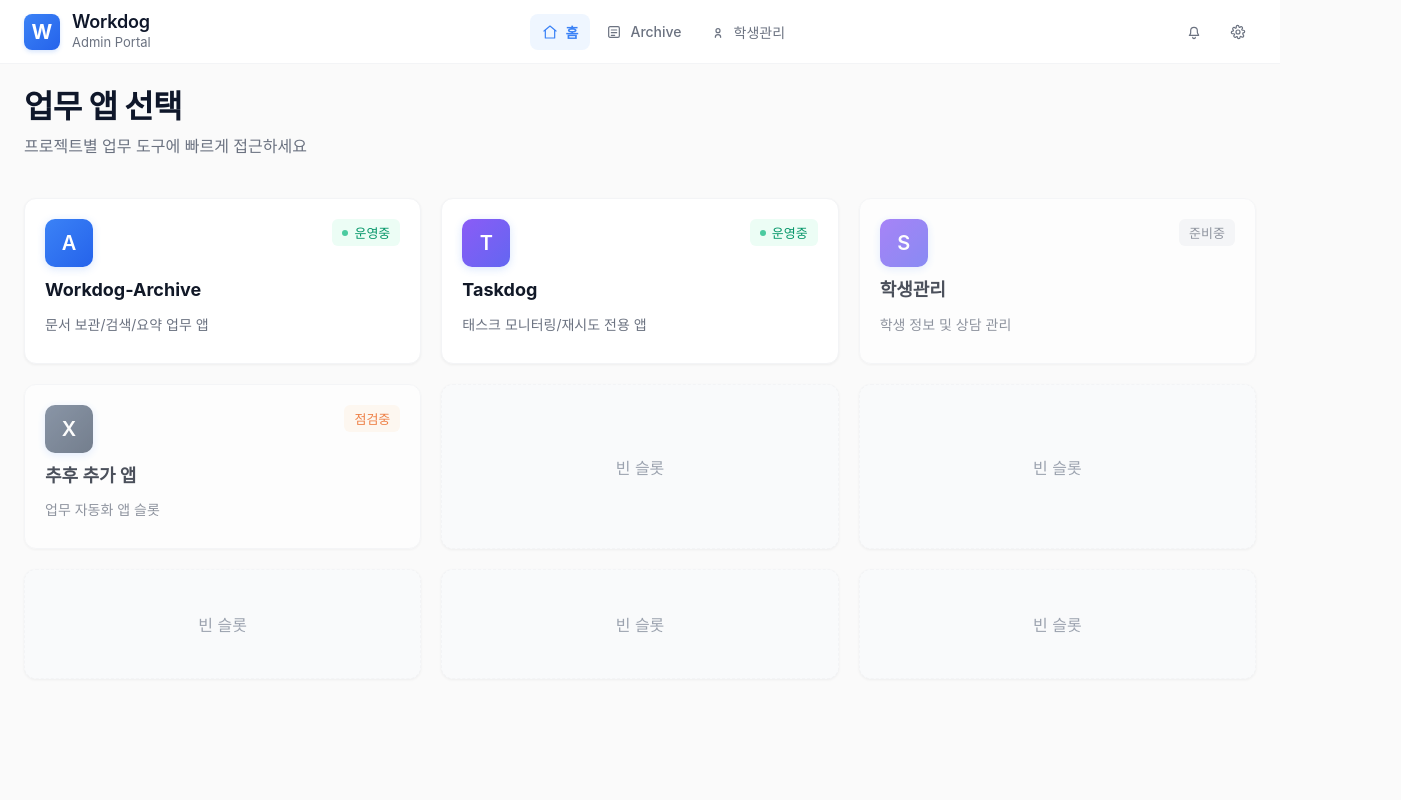
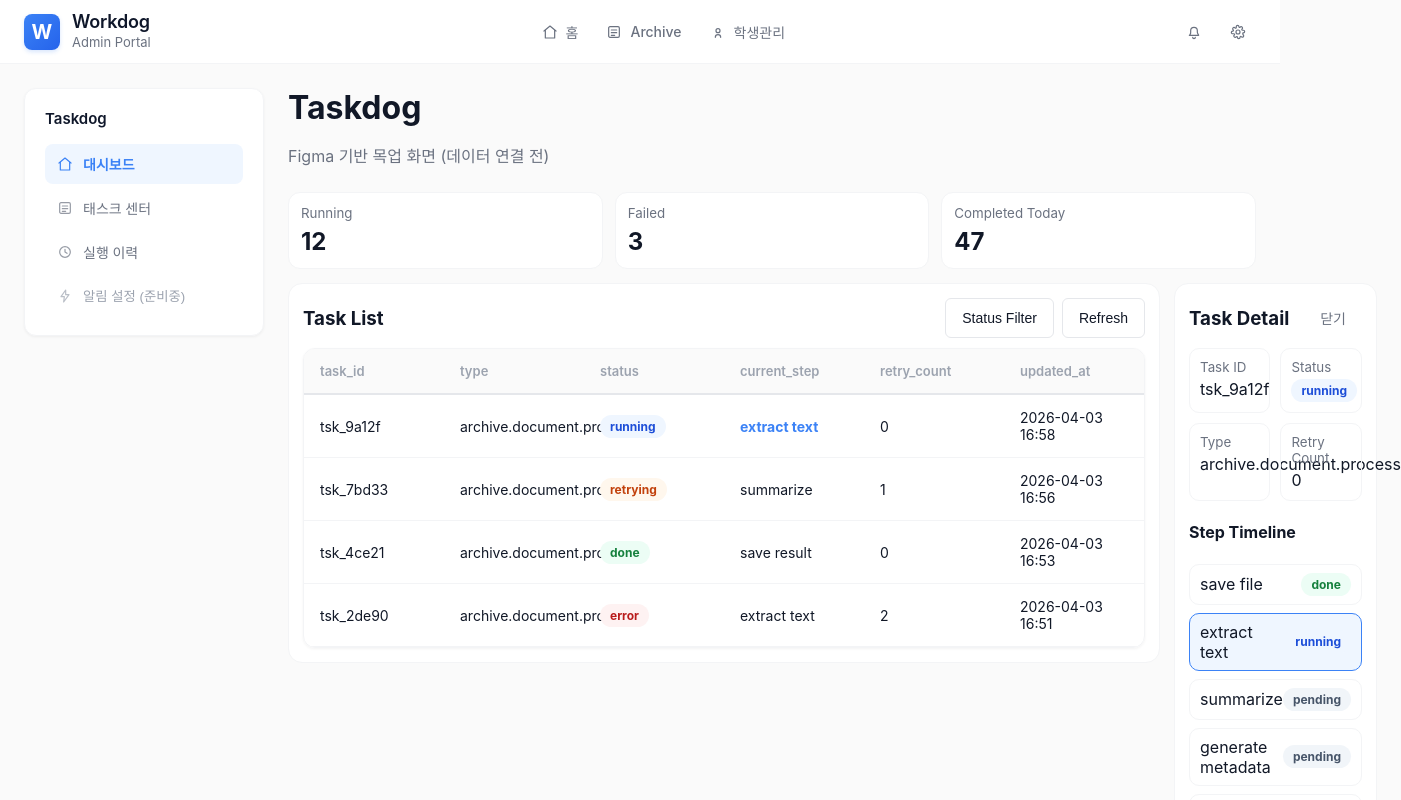
Before and after one commit to baggam-dev/workdog-archive-web, a React (Vite) app: page /taskdog in a window 1280 px wide. Before the commit this address led to /. Shown: the top 800 px of the page, 1401 px wide, since content can reach past the window. Built offline with nearby package versions, Linux system fonts and the light colour scheme; no server answers.

Commit message:
feat(taskdog): add figma-style /taskdog mock page and navigation

```diff
--- a/src/App.css
+++ b/src/App.css
@@ -280,7 +280,44 @@ input[type="checkbox"]:checked::after {
 .folder-color-manual span { color:#6b7280; font-size:16px; }
 .folder-save-btn { min-width:220px; justify-content:center; }
 
+.taskdog-summary-row { display:grid; grid-template-columns:repeat(3,minmax(0,1fr)); gap:12px; margin-bottom:14px; }
+.taskdog-kpi { border:1px solid var(--line-soft); background:#fff; border-radius:12px; padding:12px; }
+.taskdog-kpi small { color:var(--text-secondary); display:block; margin-bottom:6px; }
+.taskdog-kpi strong { font-size:24px; }
+
+.taskdog-mock-grid { display:grid; grid-template-columns:1.6fr 1fr; gap:14px; align-items:start; }
+.taskdog-card { border:1px solid var(--line-soft); border-radius:14px; background:#fff; padding:14px; }
+.taskdog-table-head { display:flex; justify-content:space-between; gap:10px; align-items:center; margin-bottom:10px; }
+.taskdog-table-head h3 { margin:0; }
+.taskdog-actions { display:flex; gap:8px; }
+.taskdog-row { cursor:pointer; }
+.taskdog-row:hover { background:#f8fafc; }
+.taskdog-current-step { color:var(--brand-500); font-weight:700; }
+
+.taskdog-drawer-head { display:flex; justify-content:space-between; align-items:center; margin-bottom:10px; }
+.taskdog-drawer-head h3 { margin:0; }
+.taskdog-info-grid { display:grid; grid-template-columns:repeat(2,minmax(0,1fr)); gap:10px; margin-bottom:12px; }
+.taskdog-info-grid > div { border:1px solid var(--line-soft); border-radius:10px; padding:10px; }
+.taskdog-info-grid small { display:block; color:var(--text-secondary); margin-bottom:4px; }
+.taskdog-info-grid p { margin:0; }
+.taskdog-step-list { list-style:none; padding:0; margin:8px 0 12px; display:grid; gap:8px; }
+.taskdog-step-list li { border:1px solid var(--line-soft); border-radius:10px; padding:8px 10px; display:flex; justify-content:space-between; align-items:center; }
+.taskdog-step-list li.current { border-color:var(--brand-500); background:var(--brand-100); }
+.taskdog-log-box { border:1px solid var(--line-soft); border-radius:10px; background:#f8fafc; padding:10px; max-height:150px; overflow:auto; }
+.taskdog-log-box p { margin:0 0 6px; font-size:13px; color:#334155; }
+
+.taskdog-badge { display:inline-flex; align-items:center; padding:4px 10px; border-radius:999px; font-size:12px; font-weight:700; text-transform:lowercase; }
+.taskdog-badge.pending { background:#f1f5f9; color:#475569; }
+.taskdog-badge.running { background:#eff6ff; color:#1d4ed8; }
+.taskdog-badge.retrying { background:#fff7ed; color:#c2410c; }
+.taskdog-badge.done { background:#ecfdf5; color:#15803d; }
+.taskdog-badge.error { background:#fef2f2; color:#b91c1c; }
+
 @media (max-width: 768px) {
+  .taskdog-summary-row { grid-template-columns:1fr; }
+  .taskdog-mock-grid { grid-template-columns:1fr; }
+  .taskdog-table-head { flex-direction:column; align-items:stretch; }
+
   .portal-header { height:auto; gap:var(--space-2); padding:var(--space-3); flex-direction:column; align-items:flex-start; }
   .desktop-only { display:none; }
   .mobile-only { display:block; }
--- a/src/App.jsx
+++ b/src/App.jsx
@@ -7,7 +7,15 @@ import FoldersPage from './pages/FoldersPage'
 import FolderManagementPage from './pages/FolderManagementPage'
 import StudentsDashboardPage from './pages/StudentsDashboardPage'
 import ComingSoonPage from './pages/ComingSoonPage'
+import TaskdogMockPage from './pages/TaskdogMockPage'
 import './App.css'
+
+const taskdogNavItems = [
+  { to: '/taskdog', label: '대시보드', icon: 'home', end: true },
+  { to: '/taskdog/tasks', label: '태스크 센터', icon: 'docs' },
+  { to: '/taskdog/runs', label: '실행 이력', icon: 'status' },
+  { disabled: true, label: '알림 설정 (준비중)', icon: 'bolt' },
+]
 
 function App() {
   return (
@@ -48,6 +56,31 @@ function App() {
           )}
         />
 
+        <Route
+          path="/taskdog"
+          element={(
+            <AppLayout appName="Taskdog" navItems={taskdogNavItems}>
+              <TaskdogMockPage />
+            </AppLayout>
+          )}
+        />
+        <Route
+          path="/taskdog/tasks"
+          element={(
+            <AppLayout appName="Taskdog" navItems={taskdogNavItems}>
+              <TaskdogMockPage />
+            </AppLayout>
+          )}
+        />
+        <Route
+          path="/taskdog/runs"
+          element={(
+            <AppLayout appName="Taskdog" navItems={taskdogNavItems}>
+              <TaskdogMockPage />
+            </AppLayout>
+          )}
+        />
+
         <Route path="/students" element={<StudentsDashboardPage />} />
         <Route path="/apps" element={<ComingSoonPage title="추후 추가 앱" />} />
         <Route path="*" element={<Navigate to="/" replace />} />
--- a/src/components/layouts/AppLayout.jsx
+++ b/src/components/layouts/AppLayout.jsx
@@ -17,17 +17,26 @@ function NavIcon({ type }) {
   )
 }
 
-export default function AppLayout({ appName, children }) {
+const defaultArchiveNav = [
+  { to: '/archive', label: '대시보드', icon: 'home', end: true },
+  { to: '/archive/documents', label: '문서 관리', icon: 'docs' },
+  { to: '/archive/folders', label: '폴더 관리', icon: 'folder' },
+  { to: '/archive/status', label: '상태', icon: 'status' },
+  { disabled: true, label: '파이프라인 (준비중)', icon: 'bolt' },
+]
+
+export default function AppLayout({ appName, children, navItems = defaultArchiveNav }) {
   return (
     <section className="app-shell">
       <aside className="app-sidenav">
         <h3>{appName}</h3>
         <nav className="app-nav">
-          <NavLink to="/archive" end><NavIcon type="home" /> 대시보드</NavLink>
-          <NavLink to="/archive/documents"><NavIcon type="docs" /> 문서 관리</NavLink>
-          <NavLink to="/archive/folders"><NavIcon type="folder" /> 폴더 관리</NavLink>
-          <NavLink to="/archive/status"><NavIcon type="status" /> 상태</NavLink>
-          <button className="nav-disabled" type="button" disabled><NavIcon type="bolt" /> 파이프라인 (준비중)</button>
+          {navItems.map((item) => {
+            if (item.disabled) {
+              return <button key={item.label} className="nav-disabled" type="button" disabled><NavIcon type={item.icon} /> {item.label}</button>
+            }
+            return <NavLink key={item.to} to={item.to} end={item.end}><NavIcon type={item.icon} /> {item.label}</NavLink>
+          })}
         </nav>
       </aside>
       <div className="app-content">{children}</div>
--- /dev/null
+++ b/src/pages/TaskdogMockPage.jsx
@@ -0,0 +1,112 @@
+const mockTasks = [
+  { id: 'tsk_9a12f', type: 'archive.document.process', status: 'running', step: 'extract text', retry: 0, updated: '2026-04-03 16:58' },
+  { id: 'tsk_7bd33', type: 'archive.document.process', status: 'retrying', step: 'summarize', retry: 1, updated: '2026-04-03 16:56' },
+  { id: 'tsk_4ce21', type: 'archive.document.process', status: 'done', step: 'save result', retry: 0, updated: '2026-04-03 16:53' },
+  { id: 'tsk_2de90', type: 'archive.document.process', status: 'error', step: 'extract text', retry: 2, updated: '2026-04-03 16:51' },
+]
+
+const timeline = [
+  { name: 'save file', status: 'done' },
+  { name: 'extract text', status: 'running' },
+  { name: 'summarize', status: 'pending' },
+  { name: 'generate metadata', status: 'pending' },
+  { name: 'save result', status: 'pending' },
+]
+
+function Badge({ status }) {
+  return <span className={`taskdog-badge ${status}`}>{status}</span>
+}
+
+export default function TaskdogMockPage() {
+  return (
+    <section>
+      <div className="page-header">
+        <h1>Taskdog</h1>
+        <p className="muted">Figma 기반 목업 화면 (데이터 연결 전)</p>
+      </div>
+
+      <div className="taskdog-summary-row">
+        <article className="taskdog-kpi"><small>Running</small><strong>12</strong></article>
+        <article className="taskdog-kpi"><small>Failed</small><strong>3</strong></article>
+        <article className="taskdog-kpi"><small>Completed Today</small><strong>47</strong></article>
+      </div>
+
+      <section className="taskdog-mock-grid">
+        <article className="taskdog-card">
+          <div className="taskdog-table-head">
+            <h3>Task List</h3>
+            <div className="taskdog-actions">
+              <button className="btn secondary" type="button">Status Filter</button>
+              <button className="btn secondary" type="button">Refresh</button>
+            </div>
+          </div>
+          <div className="table-wrap">
+            <table>
+              <thead>
+                <tr>
+                  <th>task_id</th>
+                  <th>type</th>
+                  <th>status</th>
+                  <th>current_step</th>
+                  <th>retry_count</th>
+                  <th>updated_at</th>
+                </tr>
+              </thead>
+              <tbody>
+                {mockTasks.map((task) => (
+                  <tr key={task.id} className="taskdog-row">
+                    <td className="mono">{task.id}</td>
+                    <td>{task.type}</td>
+                    <td><Badge status={task.status} /></td>
+                    <td className={task.status === 'running' ? 'taskdog-current-step' : ''}>{task.step}</td>
+                    <td>{task.retry}</td>
+                    <td>{task.updated}</td>
+                  </tr>
+                ))}
+              </tbody>
+            </table>
+          </div>
+        </article>
+
+        <aside className="taskdog-card taskdog-drawer-mock">
+          <div className="taskdog-drawer-head">
+            <h3>Task Detail</h3>
+            <button className="btn ghost" type="button">닫기</button>
+          </div>
+
+          <div className="taskdog-info-grid">
+            <div><small>Task ID</small><p className="mono">tsk_9a12f</p></div>
+            <div><small>Status</small><p><Badge status="running" /></p></div>
+            <div><small>Type</small><p>archive.document.process</p></div>
+            <div><small>Retry Count</small><p>0</p></div>
+          </div>
+
+          <div>
+            <h4>Step Timeline</h4>
+            <ol className="taskdog-step-list">
+              {timeline.map((step) => (
+                <li key={step.name} className={step.status === 'running' ? 'current' : ''}>
+                  <span>{step.name}</span>
+                  <Badge status={step.status} />
+                </li>
+              ))}
+            </ol>
+          </div>
+
+          <div>
+            <h4>Logs</h4>
+            <div className="taskdog-log-box">
+              <p>[16:58:00] [extract-text] started</p>
+              <p>[16:58:01] hwp5txt extractor selected</p>
+              <p>[16:58:06] text length: 9,430</p>
+            </div>
+          </div>
+
+          <div className="right-actions">
+            <button className="btn secondary" type="button">Retry</button>
+          </div>
+        </aside>
+      </section>
+    </section>
+  )
+}
```
